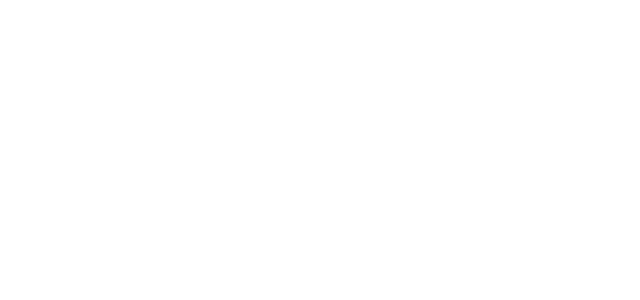
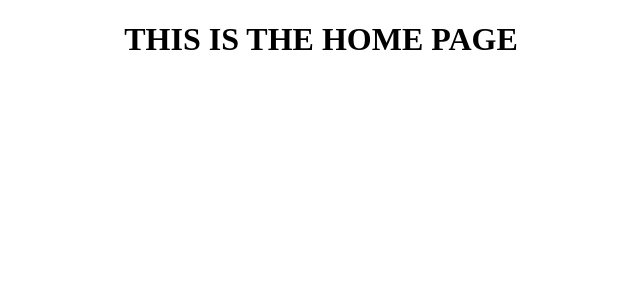
Before and after one commit to yuasys/episode1, a React (Vite) app: page / in a window 1280 px wide. Shown: the top 300 px of the page, without its empty margins (319-959 px from the left). Built offline with nearby package versions, Linux system fonts and the light colour scheme.

Commit message:
Update HomePage

```diff
--- a/src/App.css
+++ b/src/App.css
@@ -14,6 +14,10 @@ body {
 
 button {
   margin-top: 10px;
+}
+
+h1 {
+  text-align: center;
 }
 
 .addTask {
--- a/src/App.jsx
+++ b/src/App.jsx
@@ -1,16 +1,17 @@
 import "./App.css";
 import {BrowserRouter as Router, Routes, Route } from 'react-router-dom';
-import { Home } from "./pages/Home";
+import {Home} from './pages/Home';
 
 function App() {
-  return
-    <div className="App">
-      <Router>
-        <Routes>
-          <Route path="/" element={<Home />}/>
-        </Routes>
-      </Router>
-    </div>;
+  return (
+    <div>
+    <Router>
+      <Routes>
+        <Route path="/" element={<Home/>} />
+      </Routes>
+    </Router>
+  </div>
+  );
 }
 
 export default App;
--- a/src/pages/Home.jsx
+++ b/src/pages/Home.jsx
@@ -1,3 +1,3 @@
 export const Home = () => {
-    return <h1> THIS IS THE HOME PAGE</h1>
+    return <h1> THIS IS THE HOME PAGE </h1>
 };
```
